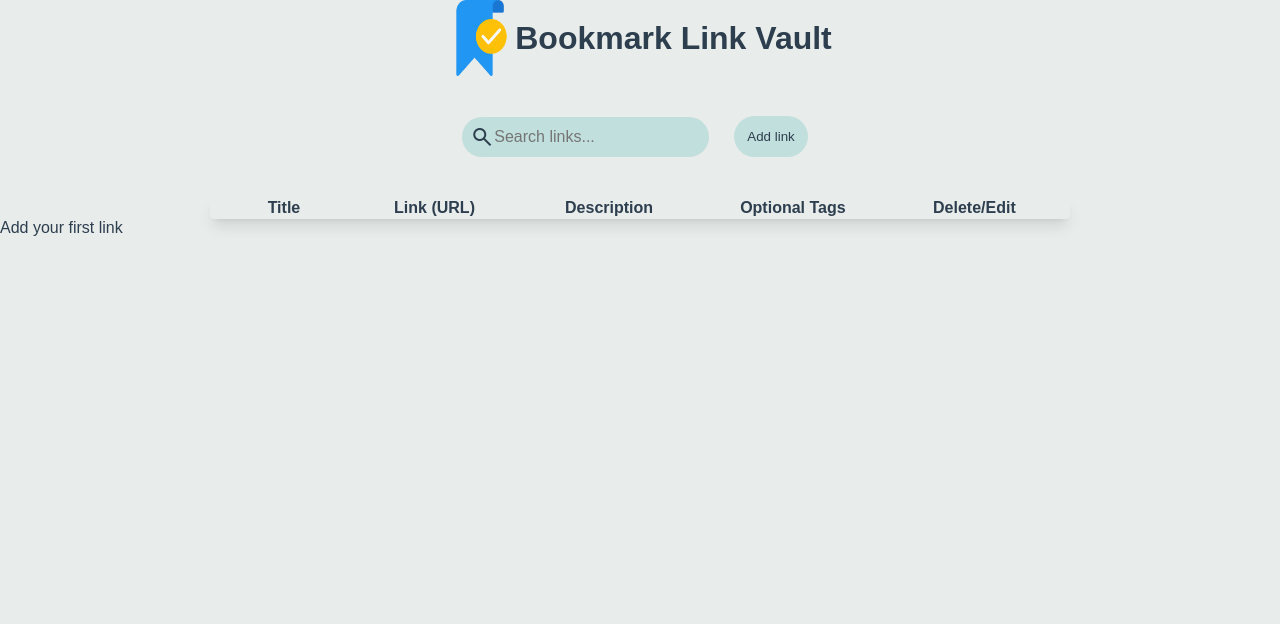
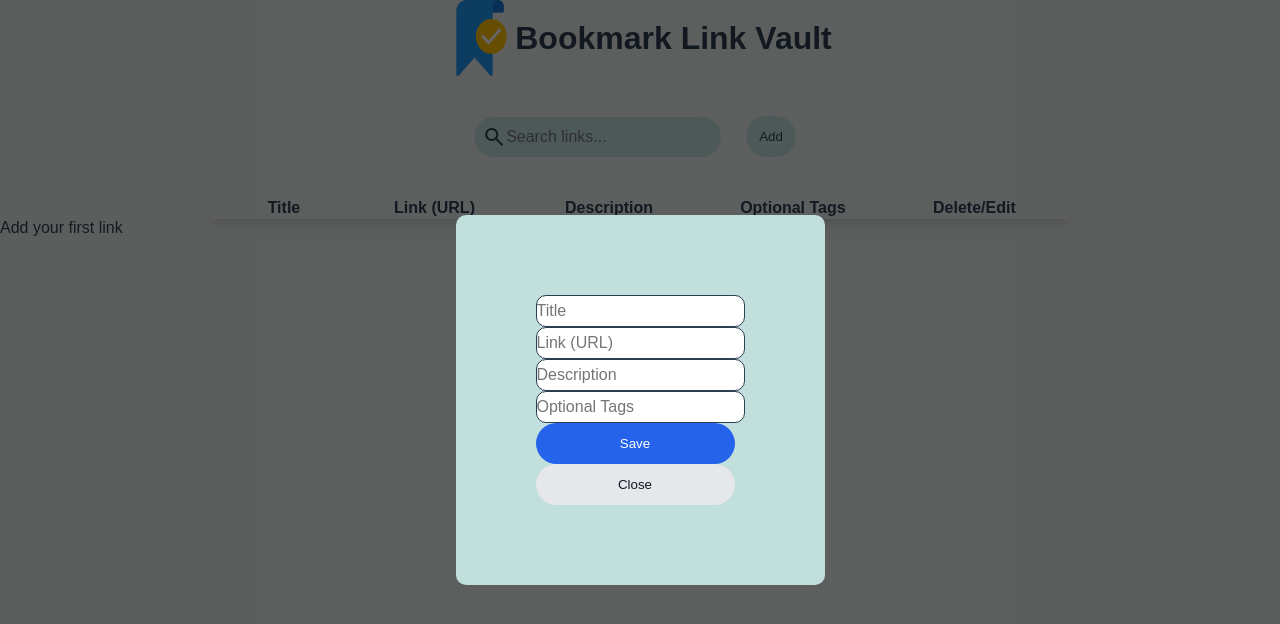
Before and after one commit to NeeloByron/Task-2-ReactTS-Links-Vault, a React (Vite) app: page / in a window 1280 px wide. Shown: the top 624 px of the page. Built offline with nearby package versions, Linux system fonts and the light colour scheme; a web font is replaced by a local one.

Commit message:
Button functionality fix

```diff
--- a/src/Components/LinkVaultApp.tsx
+++ b/src/Components/LinkVaultApp.tsx
@@ -26,7 +26,8 @@ export const LinkVaultApp = () => {
     });
 
     const [searchTerm, setSearchTerm] = useState("");
-    const [modalOpen, setModalOpen] = useState("");
+    const [isModalOpen, setIsModalOpen] = useState("false");
+    const [editingItem, setEditingItem] = useState<LinkItem | null>(null);
 
     {/* saving data*/}
      useEffect(() => {
@@ -45,9 +46,14 @@ export const LinkVaultApp = () => {
       setItems(updateItems);
     };
 
-    const editItem = (id: number) => {
-      const itemToEdit = items.find((item) => item.id === id);
-      if (!itemToEdit) return;
+    const editItem = (id: number, updateFields: Partial<LinkItem>) => {
+      const updateItems = items.map((item) => item.id === id ? {...item, ...updateFields } : item);
+      setItems(updateItems);
+    };
+
+    const handleStartEdit = (item: LinkItem) => {
+      setEditingItem(item);
+      setIsModalOpen(true);
     };
 
     {/*data sequence*/}
@@ -82,7 +88,10 @@ export const LinkVaultApp = () => {
             </header>
 
             <main className={'bodyContainer'}>
-             <RecordingMethod addItem={addItem} open={modalOpen} />
+             <RecordingMethod addItem={addItem} editItem={editItem} open={isModalOpen} editingItem={editingItem}
+                onClose={() => {
+                  setIsModalOpen(false);
+                  setEditingItem(null);}} />
                <div className={'searchContainer'}>
 
                  <span className="Search-icon material-symbols-outlined" >search</span>
@@ -94,16 +103,13 @@ export const LinkVaultApp = () => {
                 </button>
               )}
               </div>
-              <Button type='button' btnText='Add link' onClick={() => setModalOpen(true)} />
+              <Button type='button' btnText='Add' onClick={() => { setEditingItem(null); setIsModalOpen(true)}} />
             </main>
 
             <footer className={'footer'}>
-               <Table items={items} deleteItem={deleteItem}/>
-
+               <Table items={filteredItems} deleteItem={deleteItem} onEditClick={handleStartEdit} />
                 {filteredItems.length === 0 && items.length > 0 && (<p>No links found matching to what you entered!</p>)}
                 {items.length === 0 && (<p>Add your first link </p>)}
-
-
             </footer>
 
           </div>
--- a/src/Components/RecordingMethod/RecordingMethod.tsx
+++ b/src/Components/RecordingMethod/RecordingMethod.tsx
@@ -1,5 +1,5 @@
 import Button from '@/Components/Inputs/Button'
-import { useState } from 'react'
+import { useEffect, useState } from 'react'
 
 interface LinkItem {
   id?: number;
@@ -11,35 +11,52 @@ interface LinkItem {
 
 interface RecordingMethodProps {
   addItem: (item: LinkItem) => void;
+  editItem: (id: number, updateFields: Partial<LinkItem>) => void;
   open: boolean;
+  editingItem: LinkItem | null;
   onClose: () => void;
 }
 
-function RecordingMethod ({ addItem, open, onClose }: RecordingMethodProps) {
+function RecordingMethod ({ addItem, editItem, open, editingItem, onClose }: RecordingMethodProps) {
 
    const [Title, setTitle] = useState("")
    const [URL, setUrl] = useState("")
    const [Description, setDescription] = useState("")
    const [OptionalTag, setOptionaltag] = useState("")
 
+    useEffect(() => {
+      if (open && editingItem) {
+        setTitle(editingItem.Title);
+        setUrl(editingItem.URL);
+        setDescription(editingItem.Description);
+        setOptionaltag(editingItem.OptionalTag);
+      }
+        else {
+          setTitle('');
+          setUrl('');
+          setDescription('');
+          setOptionaltag('');
+        }
+      }, [open, editingItem]);
+
     if (!open) return null;
     const handleSubmit = (e: React.FormEvent<HTMLFormElement>) => {
       e.preventDefault();
 
-    if (!Title.trim() || !URL.trim()) return;
-    addItem({
-         id: Date.now(),
-         Title: Title.trim(),
-         URL: URL.trim(),
-         Description: Description.trim(),
-         OptionalTag: OptionalTag.trim()
-         });
+    const itemData = {
+      Title: Title.trim(),
+      URL: URL.trim(),
+      Description: Description.trim(),
+      OptionalTag: OptionalTag.trim()
+    };
 
-       setTitle('');
-       setUrl('');
-       setDescription('');
-       setOptionaltag('');
-       onClose();
+    if (editingItem && editingItem.id) {
+      editItem(editingItem.id, itemData);
+    }
+    else {
+      addItem(itemData);
+    }
+      onClose();
    };
 
   return (
@@ -50,8 +67,8 @@ function RecordingMethod ({ addItem, open, onClose }: RecordingMethodProps) {
         <input type='text' placeholder= 'Link (URL)' className={'title'} value={URL} onChange={(e) => setUrl(e.target.value)} />
         <input type='text' placeholder='Description' className={'title'} value={Description} onChange={(e) => setDescription(e.target.value)} />
         <input type='text' placeholder='Optional Tags' className={'title'} value={OptionalTag} onChange={(e) => setOptionaltag(e.target.value)} />
-         <Button type="submit" btnText="Save link" style={{ backgroundColor: '#2563eb', color: '#fff' }} />
-         <button type="button" className="closeBtn" style={{ backgroundColor: '#e5e7eb', color: '#111827' }} onClick={onClose}>Close</button>
+         <Button type="submit" btnText={editingItem ? "Save changes" : "Save"} style={{ backgroundColor: '#2563eb', color: '#fff' }} />
+         <button type="button" style={{ backgroundColor: '#e5e7eb', color: '#111827' }} onClick={onClose}>Close</button>
       </form>
       </div>
    </>
--- a/src/Components/Table/Table.tsx
+++ b/src/Components/Table/Table.tsx
@@ -13,12 +13,12 @@ interface LinkItem {
 type TableProps = {
   items: LinkItem[];
   deleteItem: (id: number) => void;
-  editItem: (id: number) => void;
+  onEditClick: (item: LinkItem) => void;
 };
 
 
 
-export const Table: React.FC<TableProps> = ({ items, deleteItem, editItem }) => {
+export const Table: React.FC<TableProps> = ({ items, deleteItem, onEditClick }) => {
   return (
     <>
       <table className={styles.mainTable}>
@@ -44,8 +44,8 @@ export const Table: React.FC<TableProps> = ({ items, deleteItem, editItem }) =>
               <td className={styles.customtd}>{item.Description}</td>
               <td className={styles.customtd}>{item.OptionalTag}</td>
               <td className={styles.customtd}>
-                <Button btnText="Edit" style={{ background: '#2563eb', color: '#fff'}} onClick={() => item.id && editItem(item.id)} />
-                <Button btnText='Delete' style={{ backgroundColor: '#dc2626', color: '#fff'}} onClick={() => item.id && deleteItem(item.id)}/>
+                <Button btnText="Edit" style={{ background: '#2563eb', color: '#fff', width: '60px', height: '40px'}} onClick={() => onEditClick(item)} />
+                <Button btnText='Delete' style={{ backgroundColor: '#dc2626', color: '#fff', width: '60px', height: '40px'}} onClick={() => item.id && deleteItem(item.id)}/>
               </td>
             </tr>
           ))}
```
